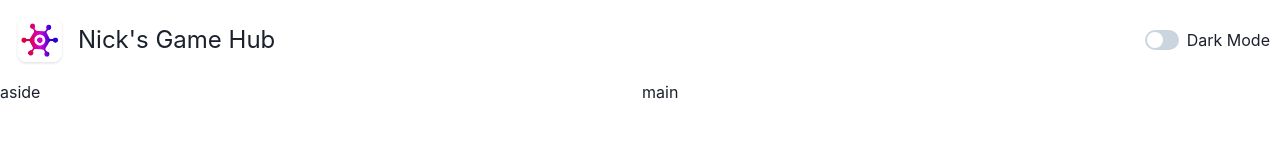
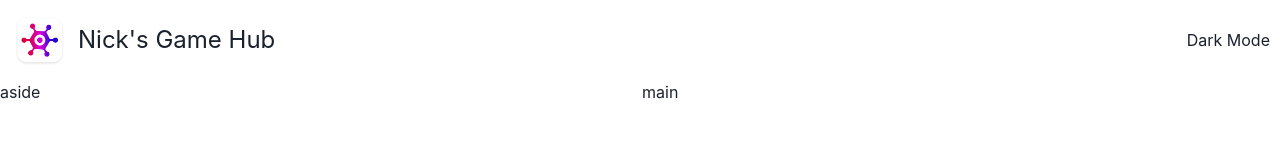
Before and after one commit to picknassaro/Game-Discovery-React-App, a React (Vite) app: page / in a window 1280 px wide. Shown: the top 160 px of the page. Built offline with nearby package versions, Linux system fonts and the light colour scheme.

Commit message:
Removed dark mode stuff that was done in Mosh's tutorial. Will eventually come up with a new implementation that includes "Follow System" option

```diff
--- a/src/components/ColorModeSwitch/ColorModeSwitch.tsx
+++ b/src/components/ColorModeSwitch/ColorModeSwitch.tsx
@@ -1,16 +1,9 @@
-import { VStack, HStack, Switch, Text, useColorMode } from "@chakra-ui/react";
+import { VStack, HStack, Text } from "@chakra-ui/react";
 
 const ColorModeSwitch = () => {
-  const { colorMode, toggleColorMode } = useColorMode();
-
   return (
     <VStack>
       <HStack>
-        <Switch
-          colorScheme={"green"}
-          isChecked={colorMode === "dark"}
-          onChange={toggleColorMode}
-        />
         <Text>Dark Mode</Text>
       </HStack>
     </VStack>
--- a/src/main.tsx
+++ b/src/main.tsx
@@ -1,14 +1,12 @@
 import { StrictMode } from "react";
 import { createRoot } from "react-dom/client";
-import { ChakraProvider, ColorModeScript } from "@chakra-ui/react";
-import theme from "./theming/theme.ts";
+import { ChakraProvider } from "@chakra-ui/react";
 import App from "./App.tsx";
 import "./assets/styles/index.css";
 
 createRoot(document.getElementById("root")!).render(
   <StrictMode>
-    <ChakraProvider theme={theme}>
-      <ColorModeScript initialColorMode={theme.config.initialColorMode} />
+    <ChakraProvider>
       <App />
     </ChakraProvider>
   </StrictMode>
--- a/src/theming/theme.ts
+++ /dev/null
@@ -1,10 +0,0 @@
-import { extendTheme, ThemeConfig } from "@chakra-ui/react";
-
-const config: ThemeConfig = {
-  initialColorMode: "light",
-  useSystemColorMode: false,
-};
-
-const theme = extendTheme({ config });
-
-export default theme;
```
